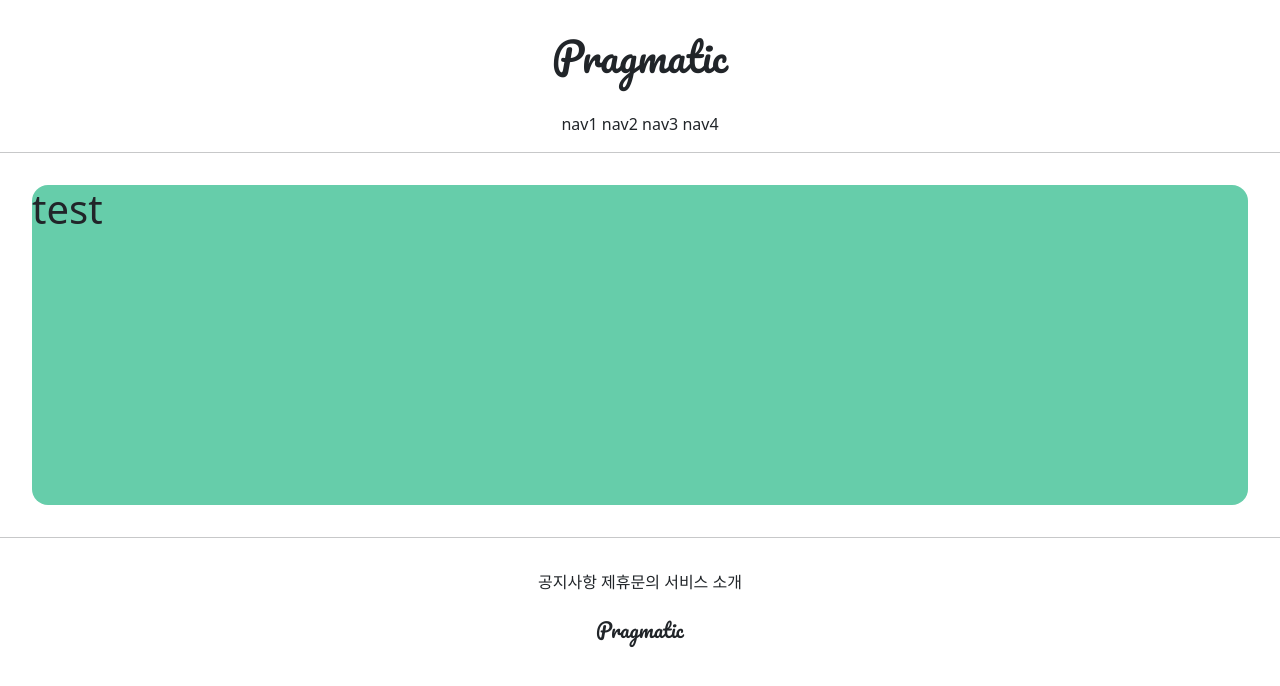
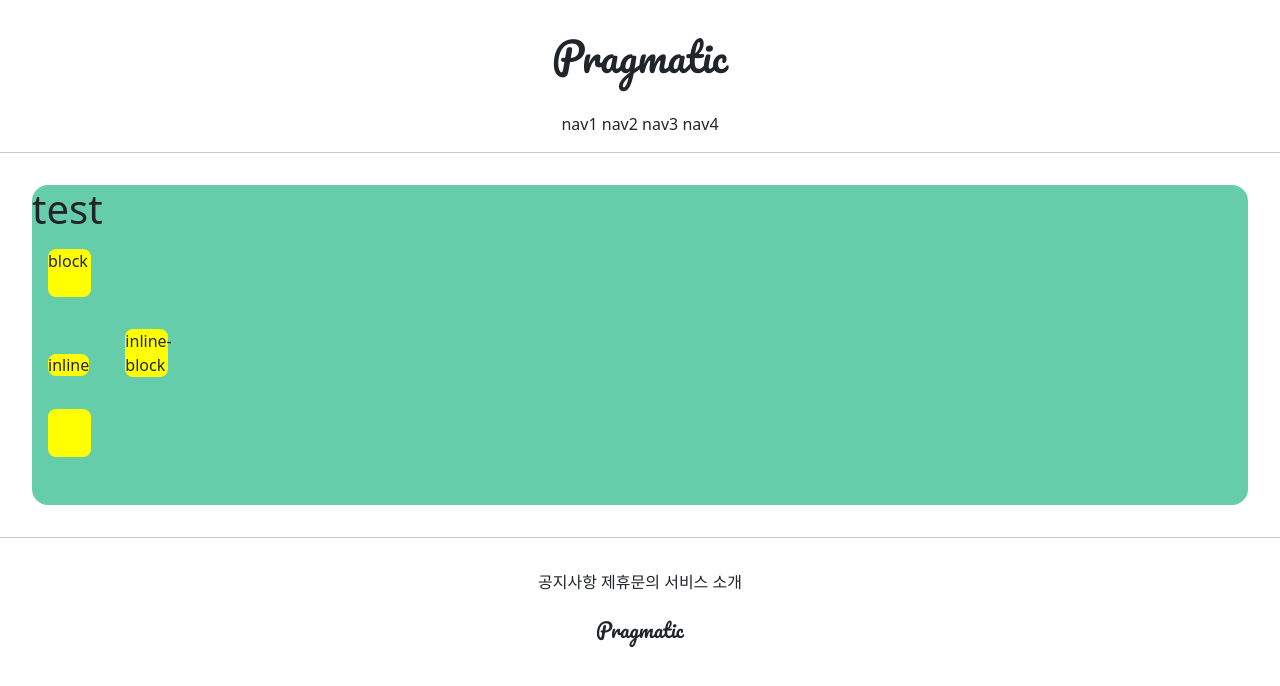
Before and after one commit to hyoung2/hhnini_4, a Django app: page /accounts/hello_world/ in a window 1280 px wide. Shown: the top 686 px of the page. Run offline with Django 3.2, Linux system fonts and the light colour scheme; parts of the project's set-up code (start-up, migrations or seed data) failed here and were passed over.

Commit message:
7/7 4ban class commit 2

```diff
--- a/accountapp/templates/accountapp/hello_world.html
+++ b/accountapp/templates/accountapp/hello_world.html
@@ -2,8 +2,27 @@
 
 {% block content %}
 
+    <style>
+        .testing{
+            background-color: yellow;
+            margin: 1rem;
+            width: 43px;
+            height: 48px;
+            border-radius: .5rem;
+        }
+
+
+    </style>
+
     <div style="height: 20rem; background-color: mediumaquamarine; margin: 2rem; border-radius: 1rem ">
 <h1> test </h1>
+
+    <div class="testing" style="display: block">block</div>
+    <div class="testing" style="display: inline">inline</div>
+    <div class="testing" style="display: none">none</div>
+    <div class="testing" style="display: inline-block">inline-block</div>
+    <div class="testing"></div>
+
 </div>
 
 {% endblock %}
--- a/templates/head.html
+++ b/templates/head.html
@@ -13,6 +13,6 @@
     <link rel="preconnect" href="https://fonts.gstatic.com" crossorigin>
     <link href="https://fonts.googleapis.com/css2?family=Pacifico&display=swap" rel="stylesheet">
 
-    {#  DEFAELT CSS LINK  #}
+    {#  DEFAULT CSS LINK  #}
     <link rel="stylesheet" type="text/css" href="{%static "base.css"%}">
 </head>
```
